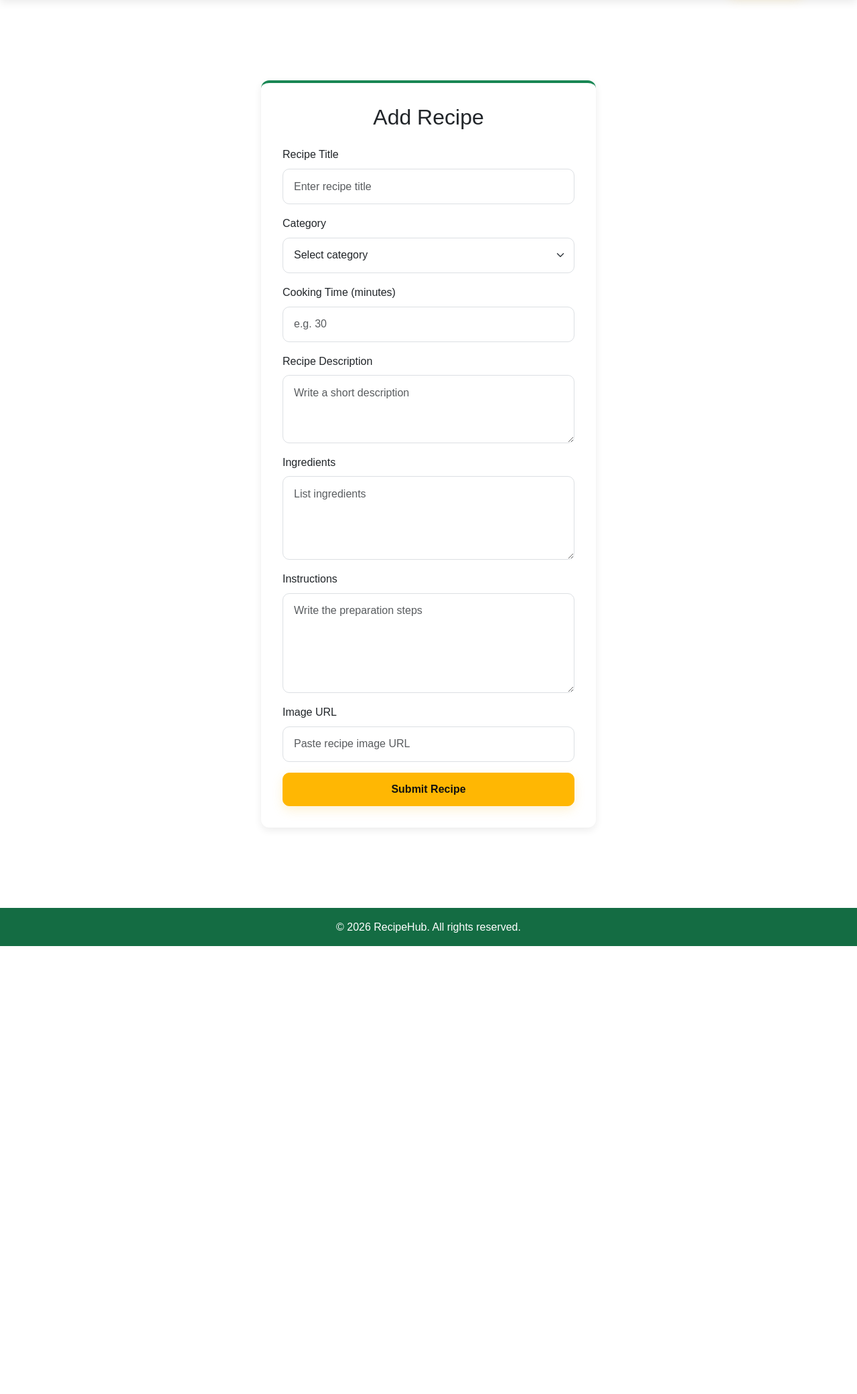
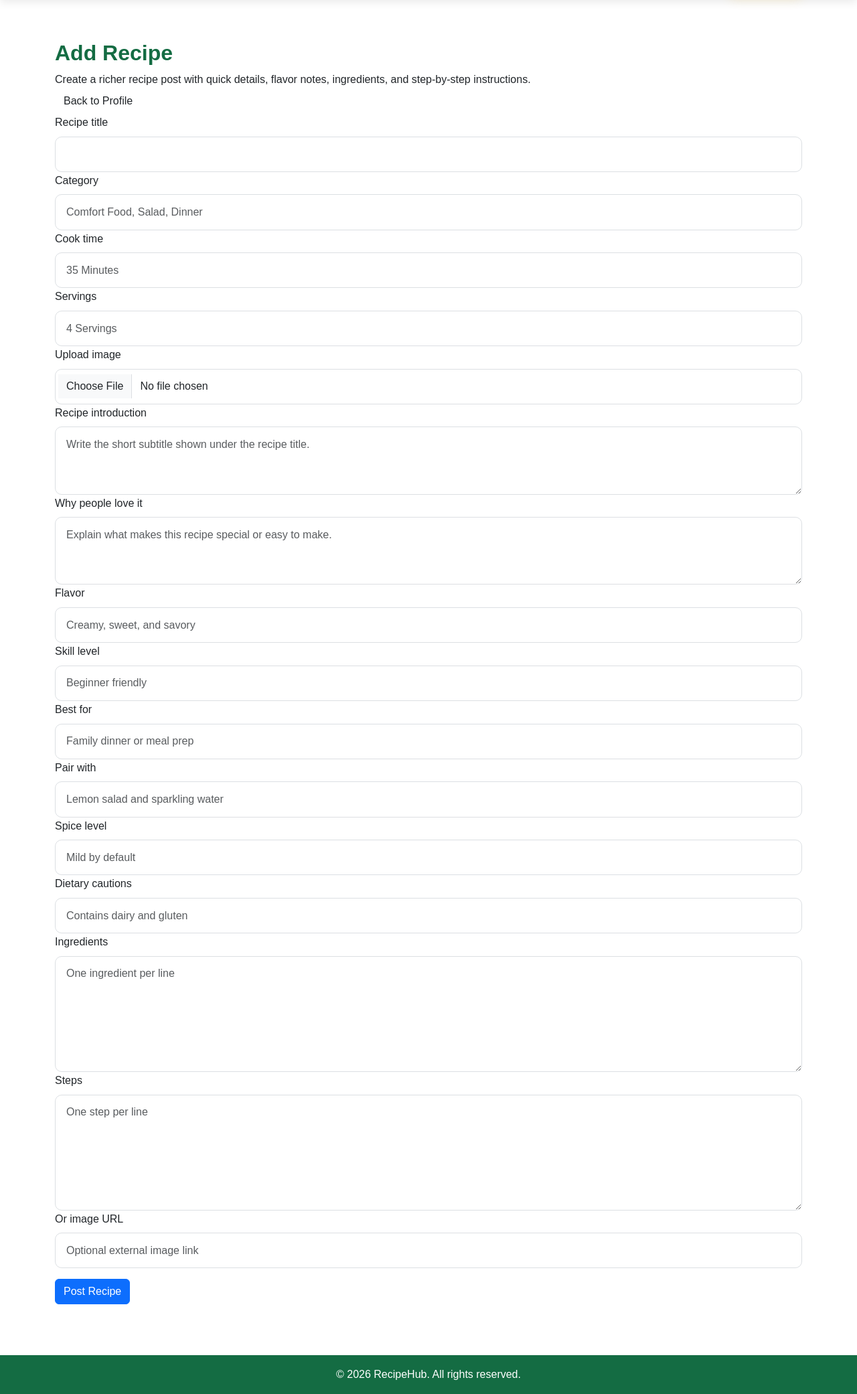
Before and after one commit to NeelPatel-22/Agile-Group-Project, a Flask app: page /add-recipe in a window 1280 px wide. Shown: the part 66-2148 px from the top of the page at 67% size. Before the commit the page ends 1479 px from the top, so only its background shows below. Run offline with Flask 3, Linux system fonts and the light colour scheme.

Commit message:
Add Recipe page Basic Build V1

```diff
--- /dev/null
+++ b/app/static/css/add_recipe.css
@@ -0,0 +1 @@
+@import url("recipe_form.css");
--- a/app/templates/add_recipe.html
+++ b/app/templates/add_recipe.html
@@ -1,56 +1,96 @@
 {% extends "base.html" %}
-
 {% block title %}Add Recipe | RecipeHub{% endblock %}
-
+{% block page_css %}<link rel="stylesheet" href="{{ url_for('static', filename='css/add_recipe.css') }}">{% endblock %}
 {% block content %}
-<div class="container page-section">
-    <div class="form-container">
-        <h2 class="text-center mb-4">Add Recipe</h2>
-        <form>
-            <div class="mb-3">
-                <label class="form-label">Recipe Title</label>
-                <input type="text" class="form-control" placeholder="Enter recipe title">
+<section class="page-section profile-page">
+  <div class="container">
+    <div class="add-recipe-shell">
+      <div class="profile-summary-card section-card">
+        <div class="panel-body">
+          <div class="add-recipe-header">
+            <div>
+              <h2 class="section-title">Add Recipe</h2>
+              <p class="profile-bio mb-0">Create a richer recipe post with quick details, flavor notes, ingredients, and step-by-step instructions.</p>
+            </div>
+            <a href="{{ url_for('main.profile') }}" class="btn btn-outline">Back to Profile</a>
           </div>
 
-            <div class="mb-3">
+          <form id="recipe-create-form" enctype="multipart/form-data">
+            <div class="meta-grid form-grid">
+              <div>
+                <label class="form-label">Recipe title</label>
+                <input type="text" name="title" class="form-control" required>
+              </div>
+              <div>
                 <label class="form-label">Category</label>
-                <select class="form-select">
-                    <option selected disabled>Select category</option>
-                    <option>Breakfast</option>
-                    <option>Lunch</option>
-                    <option>Dinner</option>
-                    <option>Dessert</option>
-                    <option>Snack</option>
-                </select>
+                <input type="text" name="category" class="form-control" placeholder="Comfort Food, Salad, Dinner">
               </div>
-
-            <div class="mb-3">
-                <label class="form-label">Cooking Time (minutes)</label>
-                <input type="number" class="form-control" placeholder="e.g. 30">
+              <div>
+                <label class="form-label">Cook time</label>
+                <input type="text" name="cook_time" class="form-control" placeholder="35 Minutes">
               </div>
-
-            <div class="mb-3">
-                <label class="form-label">Recipe Description</label>
-                <textarea class="form-control" rows="3" placeholder="Write a short description"></textarea>
+              <div>
+                <label class="form-label">Servings</label>
+                <input type="text" name="servings" class="form-control" placeholder="4 Servings">
               </div>
-
-            <div class="mb-3">
+              <div>
+                <label class="form-label">Upload image</label>
+                <input type="file" name="image_file" id="image-file-input" class="form-control" accept=".png,.jpg,.jpeg,.gif,.webp">
+              </div>
+              <div class="full-span">
+                <label class="form-label">Recipe introduction</label>
+                <textarea name="description" class="form-control" rows="3" placeholder="Write the short subtitle shown under the recipe title." required></textarea>
+              </div>
+              <div class="full-span">
+                <label class="form-label">Why people love it</label>
+                <textarea name="why_people_love_it" class="form-control" rows="3" placeholder="Explain what makes this recipe special or easy to make."></textarea>
+              </div>
+              <div>
+                <label class="form-label">Flavor</label>
+                <input type="text" name="flavor_notes" class="form-control" placeholder="Creamy, sweet, and savory">
+              </div>
+              <div>
+                <label class="form-label">Skill level</label>
+                <input type="text" name="skill_level" class="form-control" placeholder="Beginner friendly">
+              </div>
+              <div>
+                <label class="form-label">Best for</label>
+                <input type="text" name="best_for" class="form-control" placeholder="Family dinner or meal prep">
+              </div>
+              <div>
+                <label class="form-label">Pair with</label>
+                <input type="text" name="pair_with" class="form-control" placeholder="Lemon salad and sparkling water">
+              </div>
+              <div>
+                <label class="form-label">Spice level</label>
+                <input type="text" name="spice_level" class="form-control" placeholder="Mild by default">
+              </div>
+              <div>
+                <label class="form-label">Dietary cautions</label>
+                <input type="text" name="dietary_cautions" class="form-control" placeholder="Contains dairy and gluten">
+              </div>
+              <div>
                 <label class="form-label">Ingredients</label>
-                <textarea class="form-control" rows="4" placeholder="List ingredients"></textarea>
+                <textarea name="ingredients" class="form-control" rows="6" placeholder="One ingredient per line" required></textarea>
               </div>
-
-            <div class="mb-3">
-                <label class="form-label">Instructions</label>
-                <textarea class="form-control" rows="5" placeholder="Write the preparation steps"></textarea>
+              <div>
+                <label class="form-label">Steps</label>
+                <textarea name="steps" class="form-control" rows="6" placeholder="One step per line" required></textarea>
               </div>
-
-            <div class="mb-3">
-                <label class="form-label">Image URL</label>
-                <input type="text" class="form-control" placeholder="Paste recipe image URL">
-            </div>
-
-            <button class="btn btn-success w-100">Submit Recipe</button>
-        </form>
+              <div class="full-span">
+                <label class="form-label">Or image URL</label>
+                <input type="url" name="image_url" class="form-control" placeholder="Optional external image link">
               </div>
             </div>
+            <div class="upload-preview d-none mt-3" id="upload-preview">
+              <img id="upload-preview-image" src="" alt="Recipe preview">
+            </div>
+            <button class="btn btn-primary mt-3">Post Recipe</button>
+          </form>
+          <div id="recipe-create-message" class="small mt-3"></div>
+        </div>
+      </div>
+    </div>
+  </div>
+</section>
 {% endblock %}
```
Lines whose indentation alone changed are shown as unchanged.
